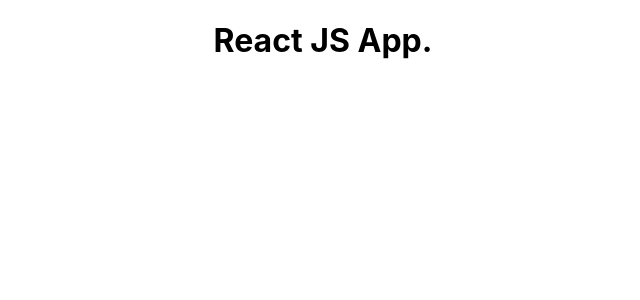
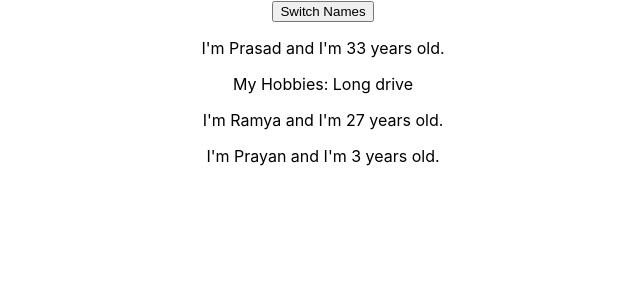
Before and after one commit to prasad417/reactjs-udemy, a React (Create React App) app: page / in a window 1280 px wide. Shown: the top 300 px of the page, without its empty margins (317-957 px from the left). Built offline with nearby package versions, Linux system fonts and the light colour scheme.

Commit message:
Manipulate state with class component

```diff
--- a/src/App.js
+++ b/src/App.js
@@ -1,12 +1,38 @@
-import React from 'react';
-import './App.css';
+import React, { Component } from 'react'
+import './App.css'
+import Person from './Person/Person'
 
-function App() {
-  return (
-    <div className="App">
-      <h1>React JS App.</h1>
-    </div>
-  );
+class App extends Component {
+  state = {
+    person: [
+        { name: "Prasad", age: "33" },
+        { name: "Ramya", age: "27" },
+        { name: "Prayan", age: "3" }
+    ]
+  }
+
+  changeName = () => {
+    console.log('Clicked.')
+    this.setState({
+      person: [
+        { name: "Prasad", age: "32" },
+        { name: "Ramya", age: "27" },
+        { name: "Prayan", age: "2" }
+    ]
+    })
+  }
+
+  render() {
+    return (
+      <div className="App">
+        <button onClick={this.changeName}>Switch Names</button>
+        <Person name = {this.state.person[0].name} age = {this.state.person[0].age}>My Hobbies: Long drive</Person>
+        <Person name = {this.state.person[1].name} age = {this.state.person[1].age} />
+        <Person name = {this.state.person[2].name} age = {this.state.person[2].age} />
+      </div>
+    );
+  }
+
 }
 
 export default App;
--- /dev/null
+++ b/src/Person/Person.js
@@ -0,0 +1,15 @@
+import React, { Component } from 'react'
+
+class Person extends Component {
+
+    render() {
+        return (
+            <div>
+                <p>I'm {this.props.name} and I'm {this.props.age} years old.</p>
+                <p>{this.props.children}</p>
+            </div>
+        )
+    }
+}
+
+export default Person
```
